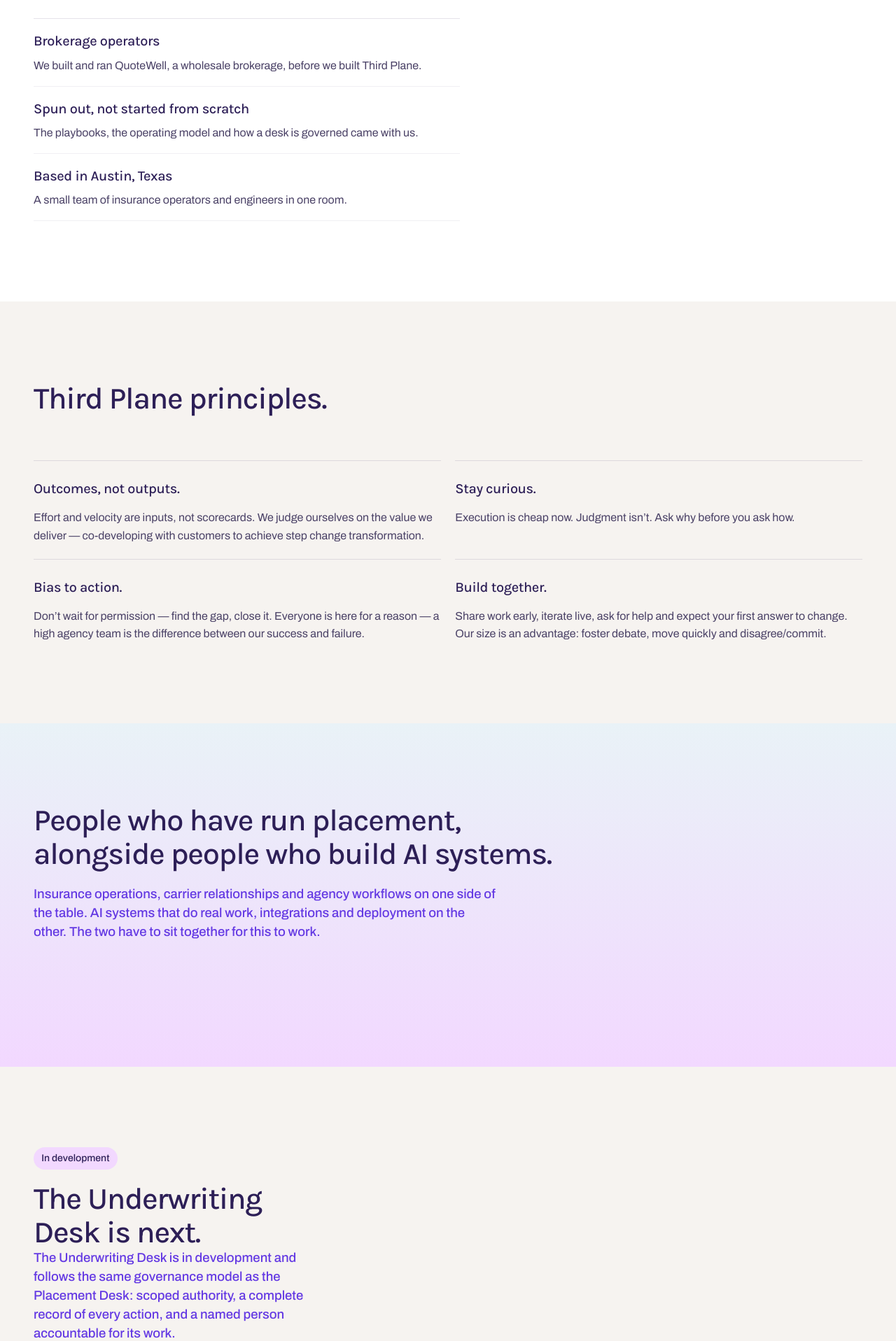
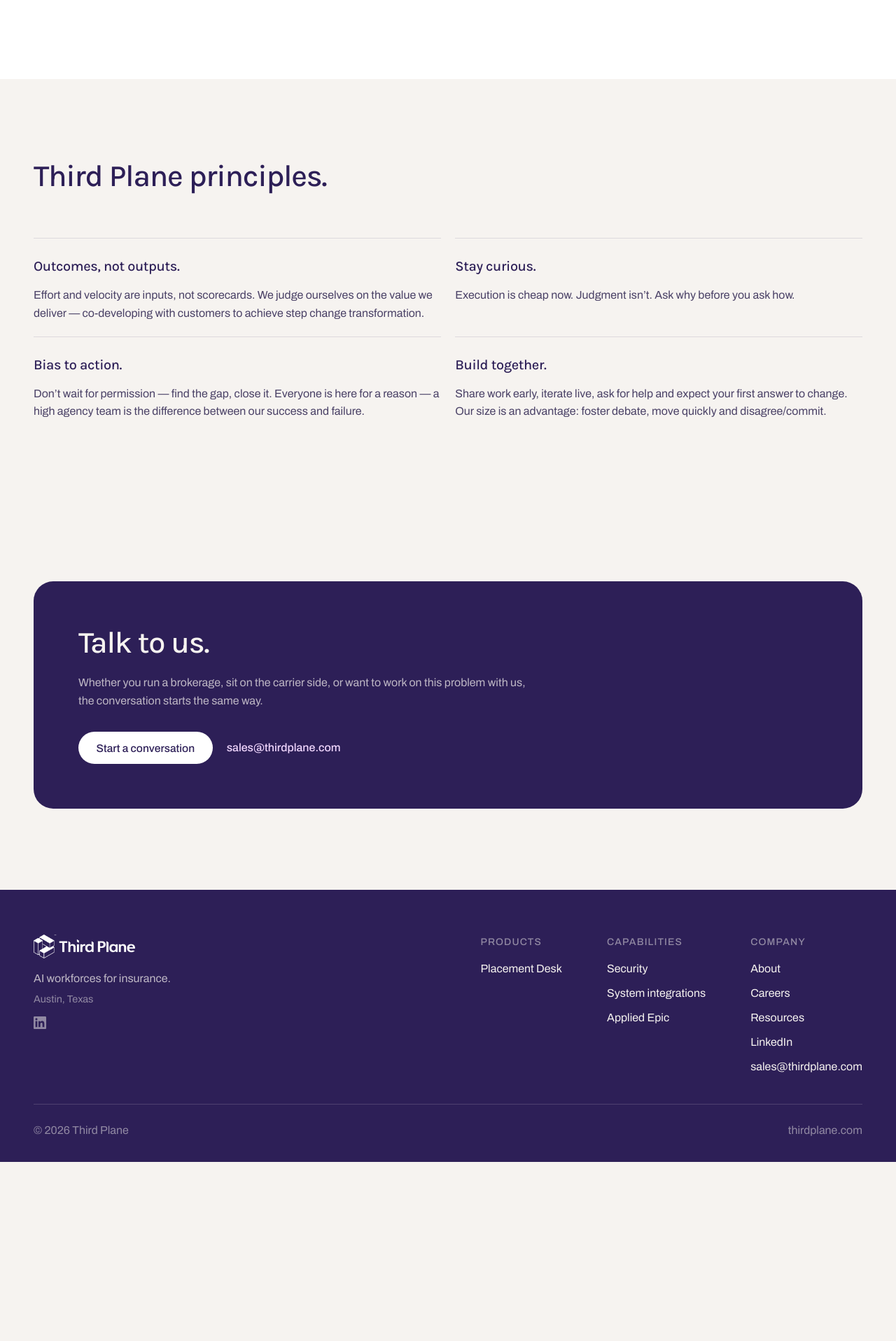
Before and after one commit to Third-Plane/third-plane-site, a React (Vite) app: page /company in a window 1280 px wide. Shown: the part 1003-2920 px from the top of the page at 70% size. After the commit the page ends 2664 px from the top, so only its background shows below. Built offline with nearby package versions, Linux system fonts and the light colour scheme.

Commit message:
remove sections

```diff
--- a/src/App.tsx
+++ b/src/App.tsx
@@ -27,10 +27,7 @@ export function AppRoutes() {
           <Route key={page.path} path={page.path} element={page.element} />
         ))}
         <Route path="resources/:slug" element={<Post />} />
-        <Route
-          path="underwriting-desk"
-          element={<Navigate to={{ pathname: "/company", hash: "next" }} replace />}
-        />
+        <Route path="underwriting-desk" element={<Navigate to="/company" replace />} />
         <Route path="home" element={<Navigate to="/" replace />} />
         <Route path="*" element={<NotFound />} />
       </Route>
--- a/src/content/company.json
+++ b/src/content/company.json
@@ -9,20 +9,6 @@
     "body": [
       "Third Plane was spun out of QuoteWell, a technology-driven wholesale brokerage we built and ran. Placing complex insurance for retail agents taught us where skilled work, execution burden and growth collide, and how much of a broker’s day goes to work that is not brokering.",
       "We used AI inside that brokerage before we offered it to anyone else. That is where we learned how to capture what a good broker knows, connect AI to the systems and carrier channels a brokerage already uses, and define the authority and controls it needs to do insurance work responsibly. Third Plane is that model, made available to other insurance businesses."
-    ],
-    "facts": [
-      {
-        "title": "Brokerage operators",
-        "body": "We built and ran QuoteWell, a wholesale brokerage, before we built Third Plane."
-      },
-      {
-        "title": "Spun out, not started from scratch",
-        "body": "The playbooks, the operating model and how a desk is governed came with us."
-      },
-      {
-        "title": "Based in Austin, Texas",
-        "body": "A small team of insurance operators and engineers in one room."
-      }
     ]
   },
   "principles": {
@@ -47,17 +33,10 @@
     ]
   },
   "team": {
-    "title": "People who have run placement, alongside people who build AI systems.",
-    "body": "Insurance operations, carrier relationships and agency workflows on one side of the table. AI systems that do real work, integrations and deployment on the other. The two have to sit together for this to work.",
     "photo": {
       "alt": "The Third Plane team in Austin."
     },
     "photoNote": "Team photo to come."
-  },
-  "next": {
-    "status": "In development",
-    "title": "The Underwriting Desk is next.",
-    "body": "The Underwriting Desk is in development and follows the same governance model as the Placement Desk: scoped authority, a complete record of every action, and a named person accountable for its work."
   },
   "cta": {
     "title": "Talk to us.",
--- a/src/data/content-types.ts
+++ b/src/data/content-types.ts
@@ -58,15 +58,12 @@ export type PlacementDeskFile = {
 export type CompanyFile = {
   title: Lines;
   lead: string;
-  origin: { title: string; body: string[]; facts: Card[] };
+  origin: { title: string; body: string[] };
   principles: { title: string; items: Card[] };
   team: {
-    title: string;
-    body: string;
     photo: { src?: string; alt: string };
     photoNote: string;
   };
-  next: { status: string; title: string; body: string };
   cta: Cta;
 };
 
--- a/src/index.css
+++ b/src/index.css
@@ -1009,15 +1009,6 @@ ol {
   margin: 0.3rem 0 0;
   font-size: var(--type-sm);
 }
-.desk-next {
-  border-top: 1.5px solid var(--line);
-  margin-top: clamp(2.5rem, 4vw, 3.5rem);
-  padding-top: clamp(2.5rem, 4vw, 3.5rem);
-  max-width: 62ch;
-}
-.desk-next .status-pill {
-  margin: 0 0 1.1rem;
-}
 @media (width <= 900px) {
   .flow {
     grid-template-columns: 1fr;
@@ -1083,9 +1074,6 @@ ol {
   margin-top: 1.5rem;
   font-size: var(--type-sm);
   font-weight: 500;
-}
-.company__copy .textlink {
-  margin-top: 1.5rem;
 }
 .company__facts {
   border-top: 1.5px solid var(--line);
@@ -1433,11 +1421,6 @@ ol {
   font-weight: 500;
   padding: 0.3rem 0.7rem;
 }
-.desk-next--page {
-  border-top: 0;
-  margin-top: 0;
-  padding-top: 0;
-}
 
 .steps--3 {
   grid-template-columns: repeat(3, minmax(0, 1fr));
@@ -1815,14 +1798,6 @@ ol {
   }
 }
 
-.company__facts--inline {
-  margin-top: 2rem;
-  border-top: 1.5px solid var(--line);
-}
-.company__facts--inline li {
-  padding: 1rem 0;
-}
-
 .applied-quote {
   max-width: 58ch;
   margin: 0;
--- a/src/pages/Company.tsx
+++ b/src/pages/Company.tsx
@@ -20,14 +20,6 @@ export function Company() {
                 {paragraph}
               </p>
             ))}
-            <ul className="company__facts company__facts--inline">
-              {page.origin.facts.map((fact) => (
-                <li key={fact.title}>
-                  <h3>{fact.title}</h3>
-                  <p>{fact.body}</p>
-                </li>
-              ))}
-            </ul>
           </div>
           <figure className="team" data-reveal style={delayStyle(1)}>
             {page.team.photo.src ? (
@@ -55,22 +47,6 @@ export function Company() {
         </div>
       </section>
 
-      <section className="section section--blend" id="team">
-        <div className="container">
-          <SectionHead title={page.team.title} body={page.team.body} />
-        </div>
-      </section>
-
-      <section className="section" id="next">
-        <div className="container">
-          <div className="desk-next desk-next--page" data-reveal>
-            <p className="status-pill">{page.next.status}</p>
-            <h2 className="display-2">{page.next.title}</h2>
-            <p className="lead">{page.next.body}</p>
-          </div>
-        </div>
-      </section>
-
       <Cta title={page.cta.title} body={page.cta.body} />
     </>
   );
```
Also changed, not shown: .pages.yml, vercel.json, 1 other file (tests, documents, lock files or other folders).
